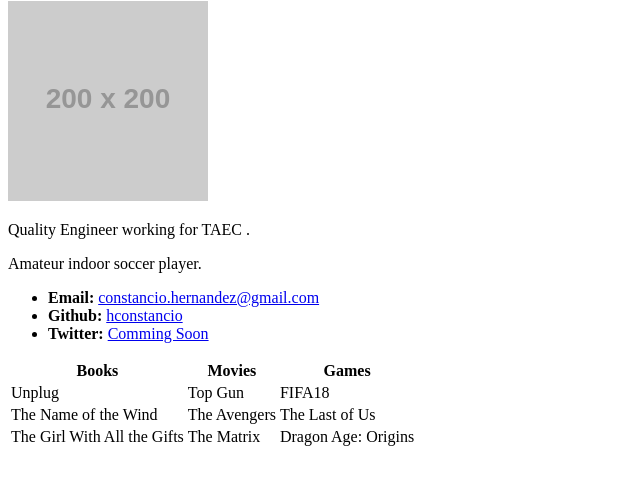
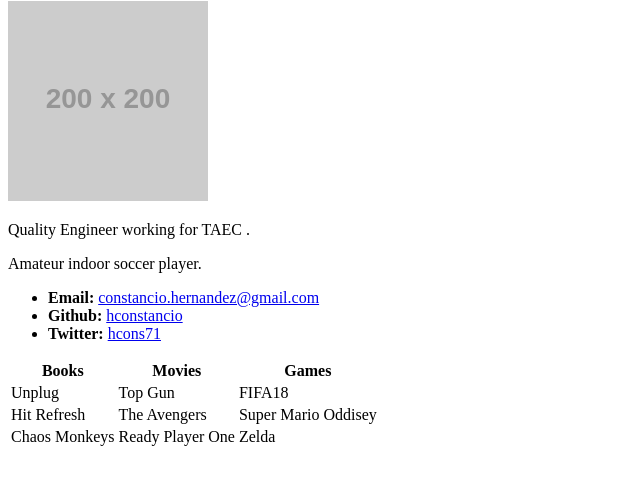
Before and after one commit to hconstancio/hconstancio.github.io, a plain HTML site: page index.html in a window 1280 px wide. Shown: the part 79-564 px from the top of the page, without its empty margins (0-640 px from the left). Drawn offline with Linux system fonts and the light colour scheme.

Commit message:
Updated File
Updated Data

```diff
--- a/index.html
+++ b/index.html
@@ -17,7 +17,7 @@
   <ul>
     <li><strong>Email:</strong> <a href="#">constancio.hernandez@gmail.com</a></li>
     <li><strong>Github:</strong> <a href="#">hconstancio</a></li>
-    <li><strong>Twitter:</strong> <a href="#">Comming Soon</a></li>
+    <li><strong>Twitter:</strong> <a href="#">hcons71</a></li>
   </ul>
 
   <table>
@@ -32,14 +32,14 @@
       <td>FIFA18</td>
     </tr>
     <tr>
-      <td>The Name of the Wind</td>
+      <td>Hit Refresh</td>
       <td>The Avengers</td>
-      <td>The Last of Us</td>
+      <td>Super Mario Oddisey</td>
     </tr>
     <tr>
-      <td>The Girl With All the Gifts</td>
-      <td>The Matrix</td>
-      <td>Dragon Age: Origins</td>
+      <td>Chaos Monkeys</td>
+      <td>Ready Player One</td>
+      <td>Zelda</td>
     </tr>
   </table>
 
```
